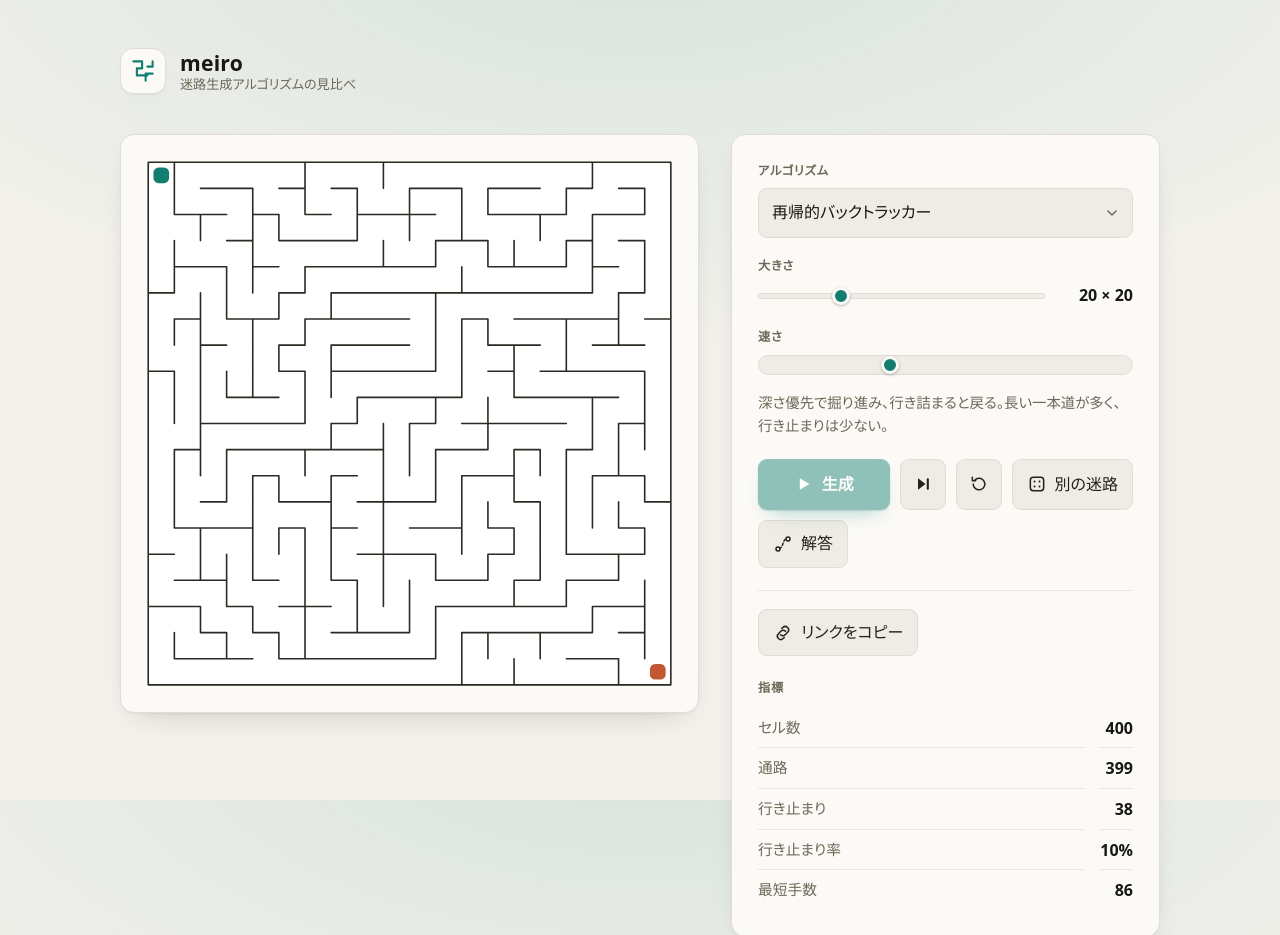
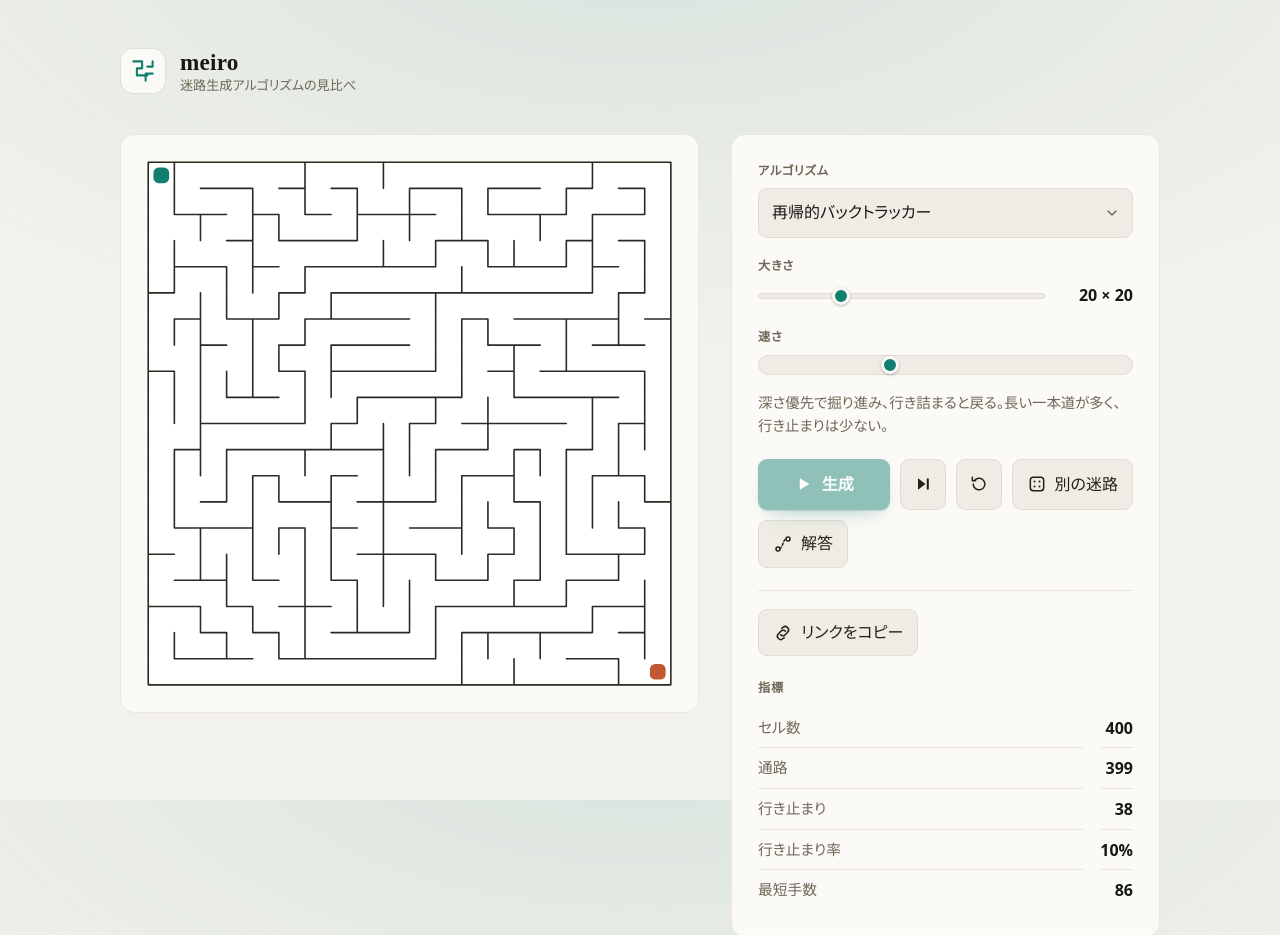
Before and after one commit to miruky/meiro, a website built with Vite: page index.html in a window 1280 px wide. Shown: the top 935 px of the page. Built offline with nearby package versions, Linux system fonts and the light colour scheme.

Commit message:
パネルの影を外し罫線主体に、ブランド名を明朝へ

```diff
--- a/src/style.css
+++ b/src/style.css
@@ -31,6 +31,7 @@
   --ring: 0 0 0 3px var(--accent-soft);
 
   --ease: cubic-bezier(0.22, 0.61, 0.36, 1);
+  --display: 'Hiragino Mincho ProN', 'Yu Mincho', 'Noto Serif JP', serif;
 }
 
 @media (prefers-color-scheme: dark) {
@@ -118,7 +119,6 @@ body {
   color: var(--accent);
   background: var(--surface);
   border: 1px solid var(--border);
-  box-shadow: var(--shadow);
 }
 
 .brand > div {
@@ -128,8 +128,9 @@ body {
 }
 
 .brand-name {
-  font-size: 1.32rem;
-  font-weight: 700;
+  font-family: var(--display);
+  font-size: 1.45rem;
+  font-weight: 600;
   letter-spacing: 0.01em;
   color: var(--text-strong);
 }
@@ -156,9 +157,8 @@ body {
 
 .panel {
   background: var(--surface);
-  border: 1px solid var(--border);
+  border: 1px solid var(--hairline);
   border-radius: var(--radius);
-  box-shadow: var(--shadow);
 }
 
 .panel-board {
```
